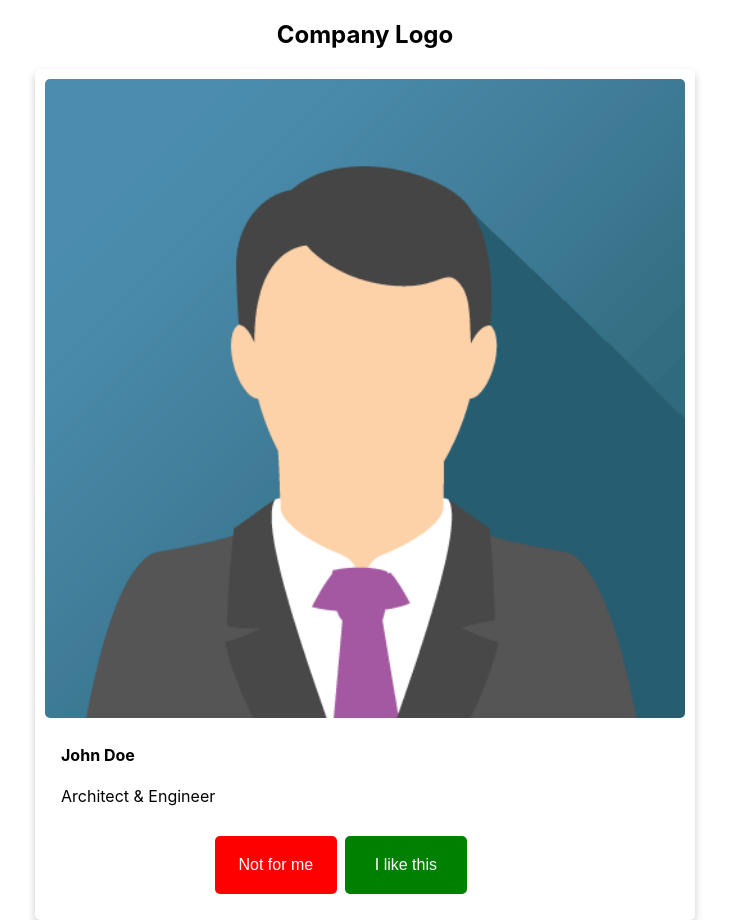
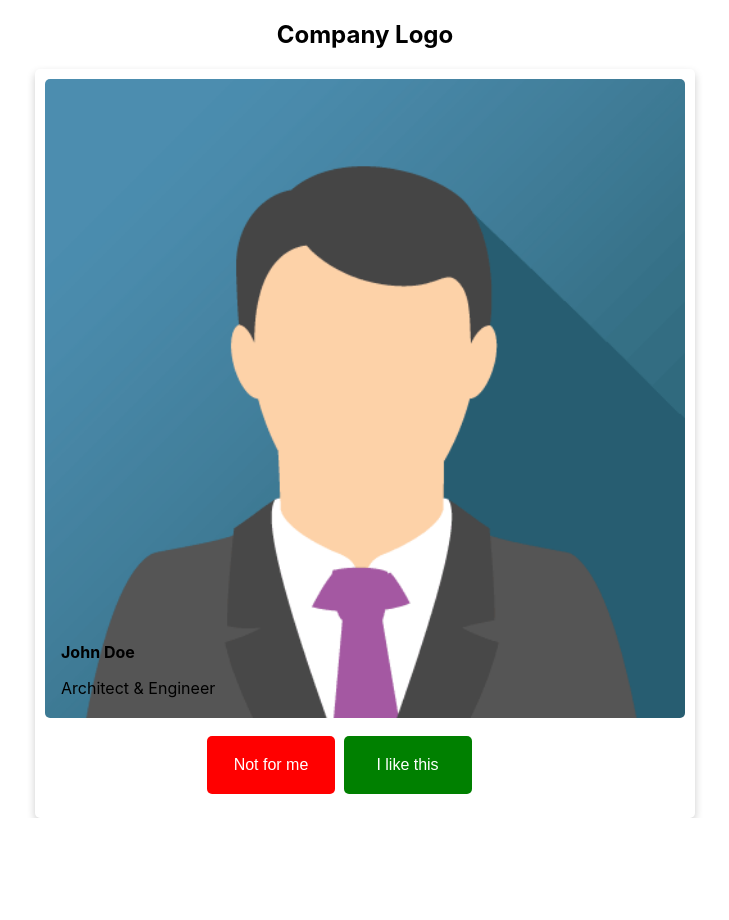
Before and after one commit to sweeneyb/preferences-finder, a React (Create React App) app in the folder frontend/: page / in a window 1280 px wide. Shown: the whole page, without its empty margins (275-1004 px from the left). After the commit the page ends 818 px from the top, so only its background shows below. Built offline with nearby package versions, Linux system fonts and the light colour scheme.

Commit message:
put info on the image

```diff
--- a/frontend/package.json
+++ b/frontend/package.json
@@ -18,6 +18,7 @@
   },
   "scripts": {
     "start": "react-scripts start",
+    "start-all-interfaces": "react-scripts start --host 0.0.0.0",
     "build": "react-scripts build",
     "test": "react-scripts test",
     "eject": "react-scripts eject"
--- a/frontend/public/index.html
+++ b/frontend/public/index.html
@@ -32,14 +32,17 @@
     <h2 style="text-align: center;">Company Logo</h2>
 
     <div class="card center rounded">
+      <div style="position: relative;">
       <img src="img_avatar.png" alt="Avatar" class="rounded" style="width: 100%;">
-      <div class="container">
-        <h4><b>John Doe</b></h4>
+      <div class="bottom-left rounded" >
+        <h4"><b>John Doe</b></h4>
         <p>Architect & Engineer</p>
-        <div class="center">
+      </div>
+      </div>
+
+      <div class="center">
         <button class="button rounded" style="background-color: red; width: 40%">Not for me</button>
         <button class="button rounded" style="background-color: green; width: 40%">I like this</button>
-      </div>
       </div>
     </div>
 
--- a/frontend/src/index.css
+++ b/frontend/src/index.css
@@ -5,6 +5,7 @@ body {
     sans-serif;
   -webkit-font-smoothing: antialiased;
   -moz-osx-font-smoothing: grayscale;
+
 }
 
 code {
@@ -51,3 +52,9 @@ code {
   margin: 4px 2px;
   cursor: pointer;
 }
+
+.bottom-left {
+  position: absolute;
+  bottom: 8px;
+  left: 16px;
+}
```
